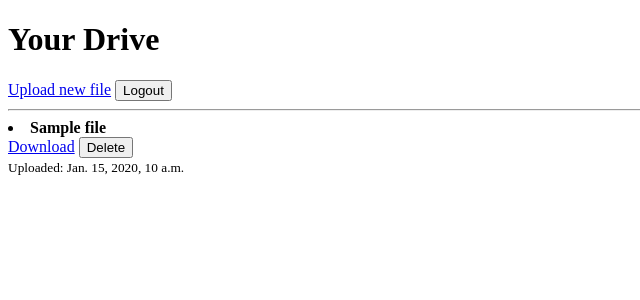
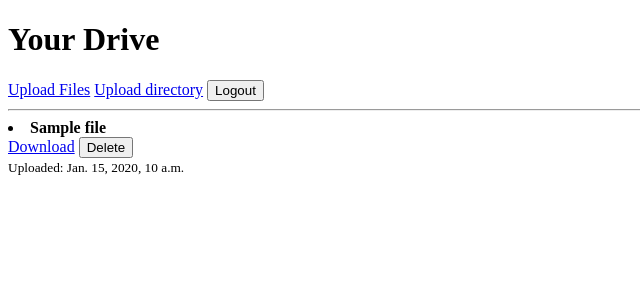
Before and after one commit to KafetzisThomas/FileSpace, a Django app: page / in a window 1280 px wide. Shown: the top 300 px of the page, without its empty margins (0-640 px from the left). Run offline with Django 5.2, Linux system fonts and the light colour scheme; a user stored in the database is signed in; tables that the repository leaves empty hold one stand-in row (values such as "Sample post").

Commit message:
Allow directory and multiple file uploads

```diff
--- a/files/models.py
+++ b/files/models.py
@@ -5,15 +5,23 @@ from django.conf import settings
 
 def user_file_path(instance, filename):
     """
-    Store user files with UUID filenames to avoid collisions, isolated per user.
+    Store user dirs and files with UUID filenames to avoid collisions, isolated per user.
     """
     instance.name = filename
     file_extension = os.path.splitext(filename)[1]
-    return f"user_{instance.owner.id}/{uuid.uuid4()}{file_extension}"
+    unique_filename = f"{uuid.uuid4()}{file_extension}"
 
+    base_dir = f"user_{instance.owner.id}"
+    if instance.full_path:
+        directory_path = os.path.dirname(instance.full_path)
+        return os.path.join(base_dir, directory_path, unique_filename)
+
+    # fallback for single files
+    return os.path.join(base_dir, unique_filename)
 
 class File(models.Model):
     file = models.FileField(upload_to=user_file_path)
+    full_path = models.CharField(max_length=1000, blank=True, null=True)
     name = models.CharField(max_length=255, blank=True)
     uploaded_at = models.DateTimeField(auto_now_add=True)
     owner = models.ForeignKey(settings.AUTH_USER_MODEL, on_delete=models.CASCADE, related_name="files")
--- a/files/urls.py
+++ b/files/urls.py
@@ -4,7 +4,8 @@ from . import views
 app_name = "files"
 urlpatterns = [
     path("", views.drive, name="drive"),
-    path("upload/", views.new_file, name="new_file"),
-    path("download/<int:pk>/", views.download_file, name="download_file"),
-    path("delete/<int:pk>/", views.delete_file, name="delete_file"),
+    path("upload_files/", views.upload_files, name="upload_files"),
+    path("upload_dir/", views.upload_dir, name="upload_dir"),
+    path("download/<int:pk>/", views.download, name="download"),
+    path("delete/<int:pk>/", views.delete, name="delete"),
 ]
--- a/files/views.py
+++ b/files/views.py
@@ -2,7 +2,6 @@ from django.shortcuts import render, redirect, get_object_or_404
 from django.contrib.auth.decorators import login_required
 from django.http import FileResponse, Http404
 from .models import File
-from .forms import FileForm
 
 @login_required
 def drive(request):
@@ -10,21 +9,28 @@ def drive(request):
     return render(request, "files/drive.html", {"files": files})
 
 @login_required
-def new_file(request):
+def upload_files(request):
     if request.method == "POST":
-        form = FileForm(request.POST, request.FILES)
-        if form.is_valid():
-            file = form.save(commit=False)
-            file.owner = request.user
-            file.save()
-            return redirect("files:drive")
-    else:
-        form = FileForm()
-
-    return render(request, "files/new_file.html", {"form": form})
+        files = request.FILES.getlist('file_field')
+        for file in files:
+            File.objects.create(file=file, name=file.name, full_path=file.name, owner=request.user)
+        return redirect("files:drive")
+    return render(request, "files/new_files.html")
 
 @login_required
-def download_file(request, pk):
+def upload_dir(request):
+    if request.method == "POST":
+        files = request.FILES.getlist('file_field')
+        paths = request.POST.getlist('paths')
+
+        # webkitdirectory: map files to their paths and save
+        for uploaded_file, relative_path in zip(files, paths):
+            File.objects.create(file=uploaded_file, name=uploaded_file.name, full_path=relative_path, owner=request.user)
+        return redirect("files:drive")
+    return render(request, "files/new_dir.html")
+
+@login_required
+def download(request, pk):
     file = File.objects.get(pk=pk, owner=request.user)
     if not file.file:
         raise Http404()
@@ -34,7 +40,7 @@ def download_file(request, pk):
     return response
 
 @login_required
-def delete_file(request, pk):
+def delete(request, pk):
     file = get_object_or_404(File, pk=pk, owner=request.user)
     file.file.delete()  # delete actual file from storage
     file.delete()  # delete db record
--- a/templates/files/drive.html
+++ b/templates/files/drive.html
@@ -6,7 +6,8 @@
     <h1>Your Drive</h1>
 
     <div class="d-flex gap-3">
-        <a href="{% url 'files:new_file' %}">Upload new file</a>
+        <a href="{% url 'files:upload_files' %}">Upload Files</a>
+        <a href="{% url 'files:upload_dir' %}">Upload directory</a>
         <form method="post" action="{% url 'users:logout' %}" style="display:inline;">
             {% csrf_token %}
             <button type="submit">Logout</button>
@@ -20,8 +21,8 @@
             <li class="mb-3">
                 <strong>{{ file.name }}</strong>
                 <div class="d-flex gap-3 mt-2">
-                    <a href="{% url 'files:download_file' file.id %}">Download</a>
-                    <form action="{% url 'files:delete_file' file.id %}" method="post" style="display:inline;">
+                    <a href="{% url 'files:download' file.id %}">Download</a>
+                    <form action="{% url 'files:delete' file.id %}" method="post" style="display:inline;">
                         {% csrf_token %}
                         <button type="submit">Delete</button>
                     </form>
--- a/templates/files/new_file.html
+++ b/templates/files/new_files.html
@@ -1,13 +1,13 @@
 {% extends "base.html" %}
 {% load crispy_forms_tags %}
 
-{% block title %}New File{% endblock title %}
+{% block title %}Upload Files{% endblock title %}
 
 {% block content %}
-    <h1>Upload File</h1>
+    <h1>Upload Files</h1>
     <form method="post" enctype="multipart/form-data">
         {% csrf_token %}
-        {{ form|crispy }}
+        <input type="file" name="file_field" multiple required>
         <button type="submit">Upload</button>
     </form>
 {% endblock content %}
```
Also changed, not shown: files/forms.py (deleted, +0 -8 lines), templates/files/new_dir.html (added, +28 -0 lines), files/migrations/0002_file_full_path.py (added).
